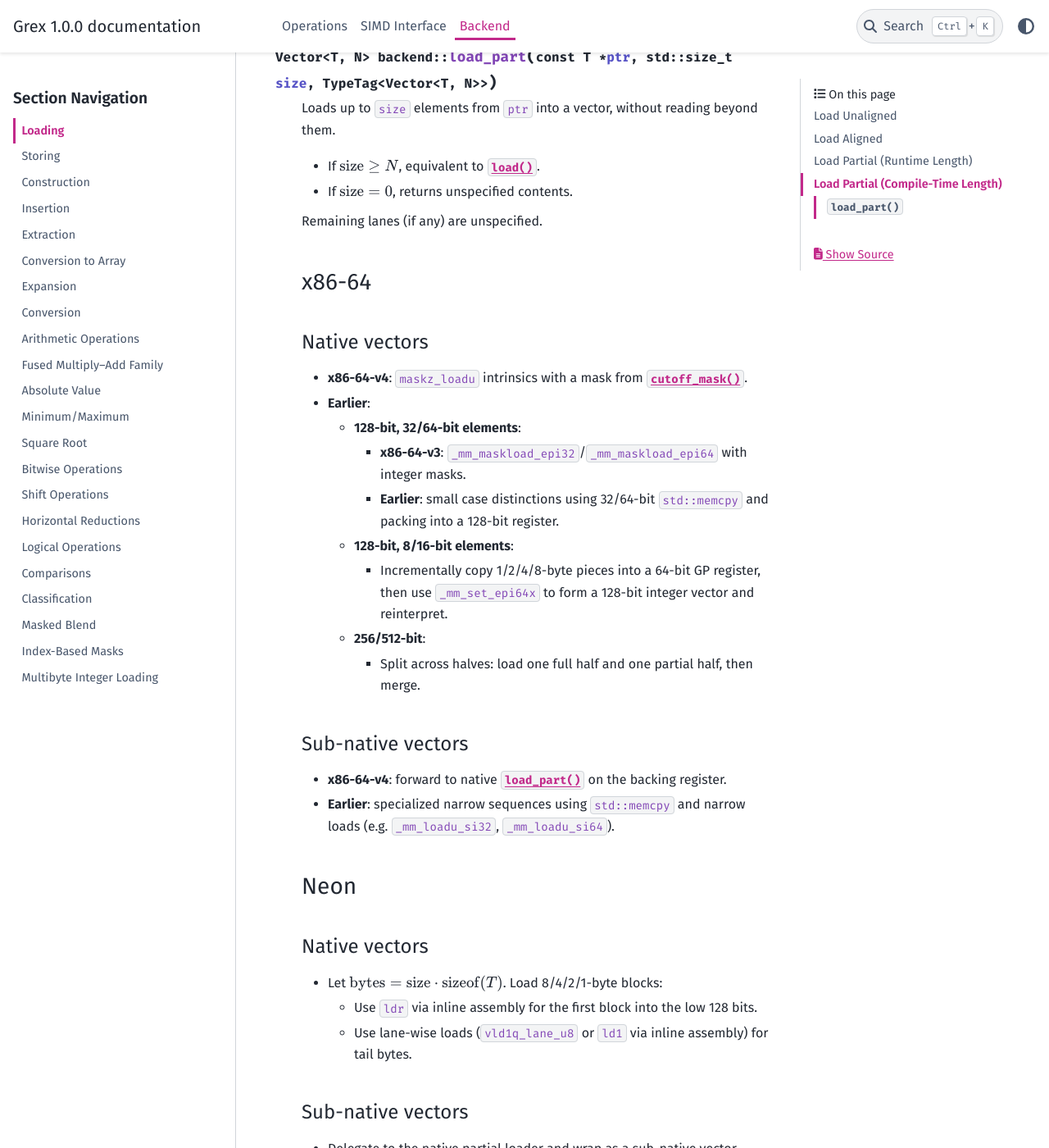
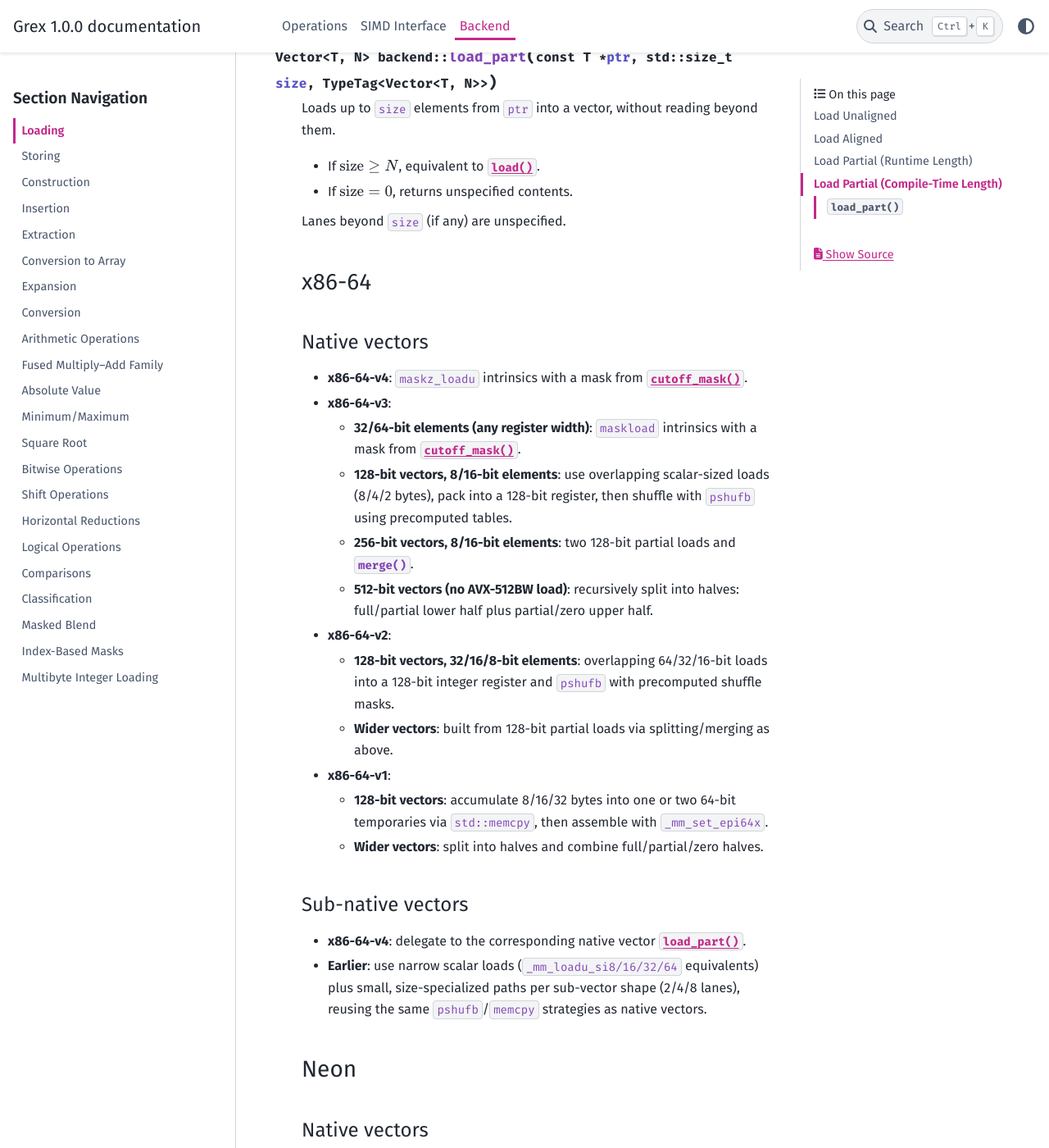
Before and after one commit to KurtBoehm/grex, a Sphinx documentation site: the page built from docs/operations/load.rst, in a window 1280 px wide and 1400 px high, scrolled down 1336 px. Shown: the whole window at 82% size. Built offline with Sphinx 7.4.7 and the PyData theme 0.15.4, drawn with Linux system fonts in a browser that asks for light colours.

Commit message:
Update partial loading documentation

```diff
--- a/docs/operations/load.rst
+++ b/docs/operations/load.rst
@@ -62,7 +62,7 @@ Load Partial (Runtime Length)
    - If :math:`\text{size} \ge N`, equivalent to :cpp:func:`~backend::load`.
    - If :math:`\text{size} = 0`, returns unspecified contents.
 
-   Remaining lanes (if any) are unspecified.
+   Lanes beyond ``size`` (if any) are unspecified.
 
    x86-64
    ======
@@ -71,26 +71,28 @@ Load Partial (Runtime Length)
    --------------
 
    - **x86-64-v4**: ``maskz_loadu`` intrinsics with a mask from :cpp:func:`~backend::cutoff_mask`.
-   - **Earlier**:
+   - **x86-64-v3**:
 
-     - **128-bit, 32/64-bit elements**:
+     - **32/64-bit elements (any register width)**: ``maskload`` intrinsics with a mask from :cpp:func:`~backend::cutoff_mask`.
+     - **128-bit vectors, 8/16-bit elements**: use overlapping scalar-sized loads (8/4/2 bytes), pack into a 128-bit register, then shuffle with ``pshufb`` using precomputed tables.
+     - **256-bit vectors, 8/16-bit elements**: two 128-bit partial loads and :cpp:func:`~backend::merge`.
+     - **512-bit vectors (no AVX-512BW load)**: recursively split into halves: full/partial lower half plus partial/zero upper half.
 
-       - **x86-64-v3**: ``_mm_maskload_epi32``/``_mm_maskload_epi64`` with integer masks.
-       - **Earlier**: small case distinctions using 32/64-bit ``std::memcpy`` and packing into a 128-bit register.
+   - **x86-64-v2**:
 
-     - **128-bit, 8/16-bit elements**:
+     - **128-bit vectors, 32/16/8-bit elements**: overlapping 64/32/16-bit loads into a 128-bit integer register and ``pshufb`` with precomputed shuffle masks.
+     - **Wider vectors**: built from 128-bit partial loads via splitting/merging as above.
 
-       - Incrementally copy 1/2/4/8-byte pieces into a 64-bit GP register, then use ``_mm_set_epi64x`` to form a 128-bit integer vector and reinterpret.
+   - **x86-64-v1**:
 
-     - **256/512-bit**:
-
-       - Split across halves: load one full half and one partial half, then merge.
+     - **128-bit vectors**: accumulate 8/16/32 bytes into one or two 64-bit temporaries via ``std::memcpy``, then assemble with ``_mm_set_epi64x``.
+     - **Wider vectors**: split into halves and combine full/partial/zero halves.
 
    Sub-native vectors
    ------------------
 
-   - **x86-64-v4**: forward to native :cpp:func:`~backend::load_part` on the backing register.
-   - **Earlier**: specialized narrow sequences using ``std::memcpy`` and narrow loads (e.g. ``_mm_loadu_si32``, ``_mm_loadu_si64``).
+   - **x86-64-v4**: delegate to the corresponding native vector :cpp:func:`~backend::load_part`.
+   - **Earlier**: use narrow scalar loads (``_mm_loadu_si8/16/32/64`` equivalents) plus small, size-specialized paths per sub-vector shape (2/4/8 lanes), reusing the same ``pshufb``/``memcpy`` strategies as native vectors.
 
    Neon
    ====
```
